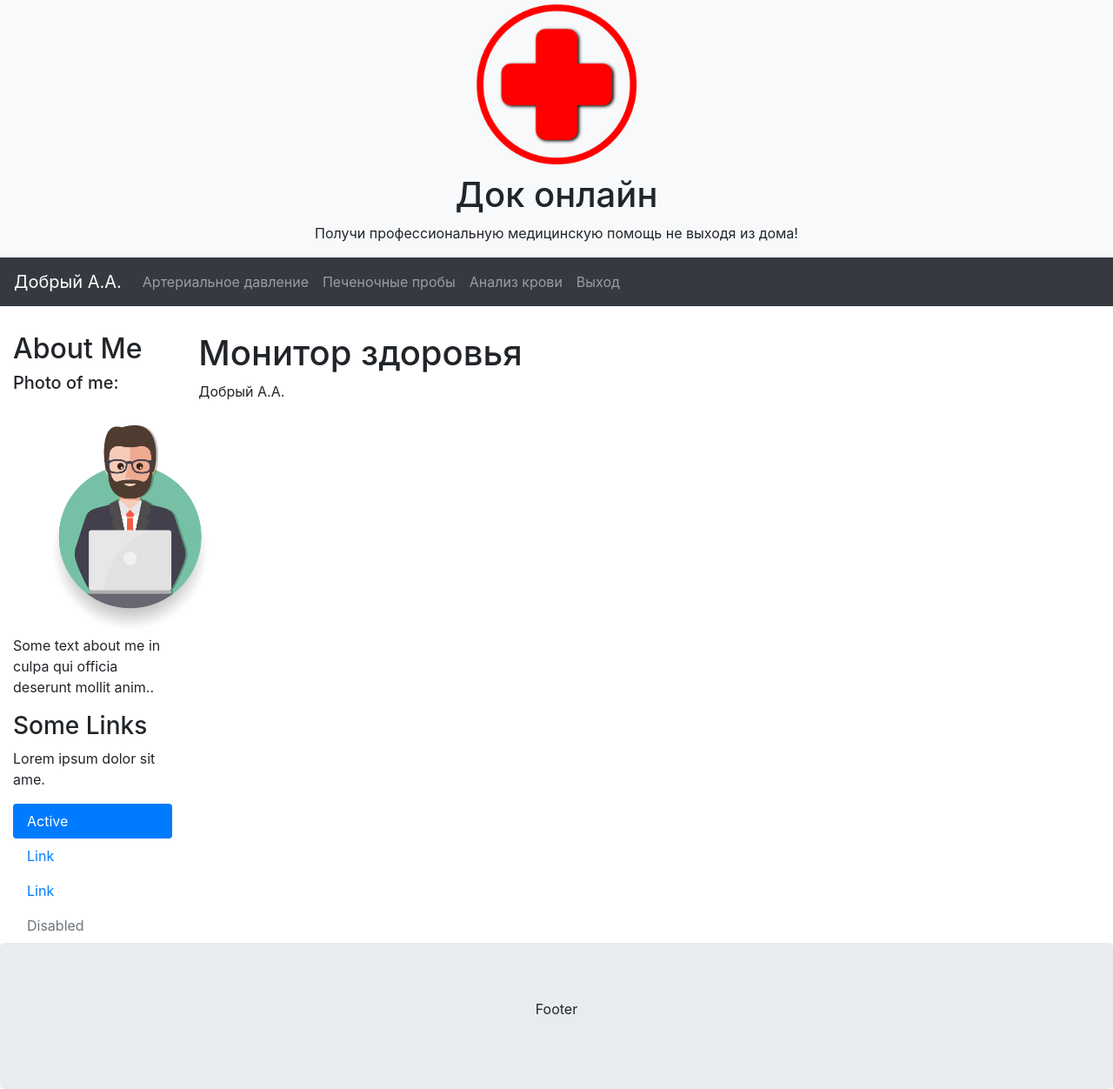
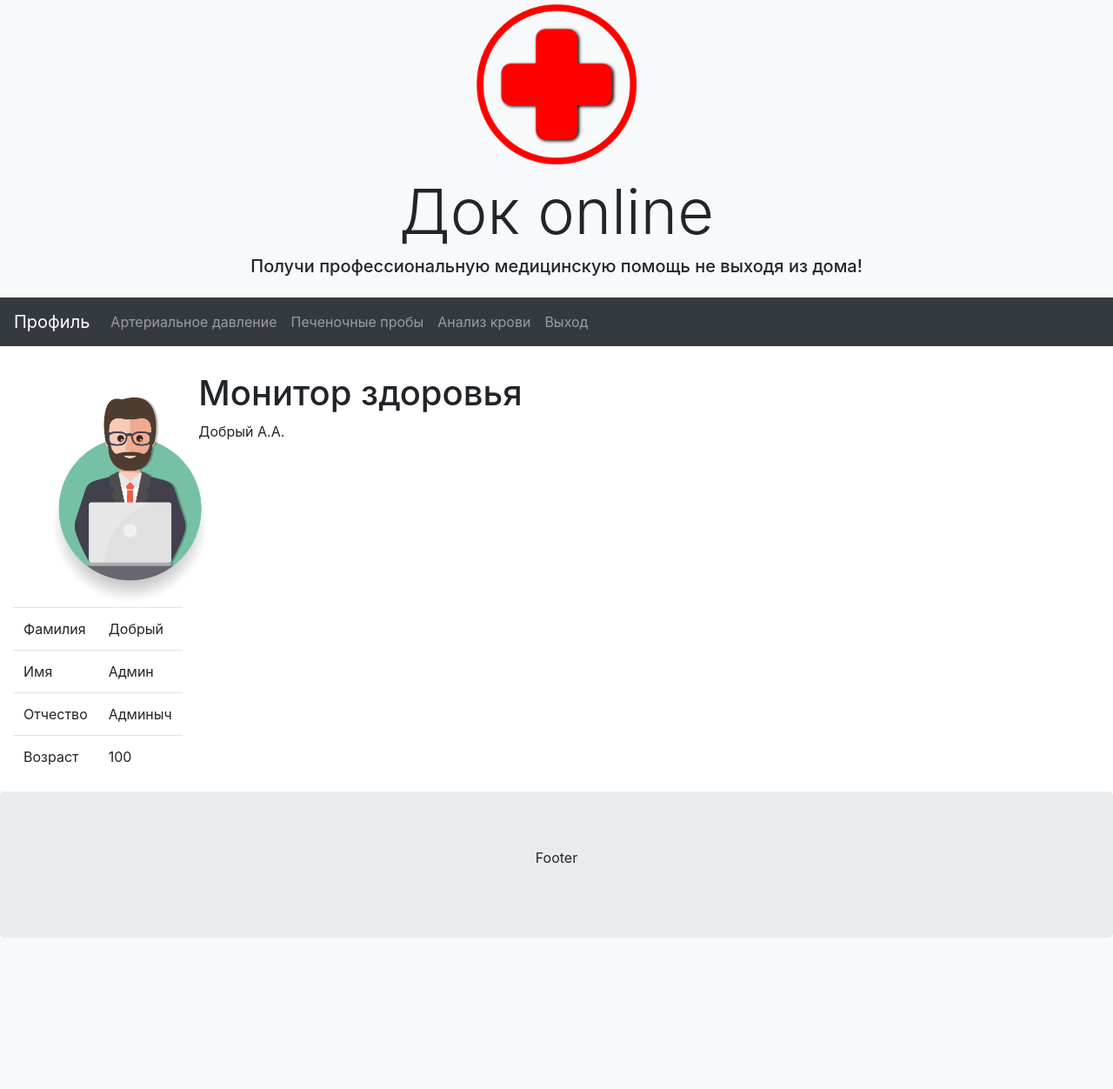
Before and after one commit to obver170/health, a Django app: page /monitor/ in a window 1280 px wide. Shown: the whole page at 87% size. After the commit the page ends 1078 px from the top, so only its background shows below. Run offline with Django 3.2, Linux system fonts and the light colour scheme; a user stored in the database is signed in; data comes from the database, SQL or seed files in the repository; both versions use the stored data as it was after the commit; some libraries are stand-ins or nearby versions.

Commit message:
Стабильное состояние

```diff
--- a/monitor/code/arterial_pressure.py
+++ b/monitor/code/arterial_pressure.py
@@ -71,7 +71,7 @@ class ArterialCheck:
 
     # Служебный метод, проверяет вхождение текущего давления в безопасный диапазон, диагностирует Гипертонию и Гипотонию
     def arterial_check(self, t_press, t_normal, b_press, b_normal):
-        result = 'Артериальное давление в норме'
+        result ='Артериальное давление в норме'
         t_safe_range = self.safe_range('top', t_normal)
         b_safe_range = self.safe_range('bottom', b_normal)
         if t_press in t_safe_range and b_press in b_safe_range:
--- a/monitor/models.py
+++ b/monitor/models.py
@@ -14,6 +14,7 @@ class Arterial(models.Model):
     top_pressure = models.IntegerField(verbose_name="Верхнее давление", default="120")
     fast_check = models.CharField(max_length=100, default='')
     date = models.DateTimeField(auto_now=True)
+    problem = models.BooleanField(verbose_name="Проблема?", default=False)
 
     person = models.ForeignKey(User, on_delete=models.CASCADE, verbose_name='Профиль', default=1)
 
--- a/monitor/templates/monitor/account.html
+++ b/monitor/templates/monitor/account.html
@@ -4,28 +4,33 @@
 {% block account %}
 
 <div class="col-sm-2">
-    <h2>About Me</h2>
-    <h5>Photo of me:</h5>
     <div> <img src="{{person.photo.url}}" alt="Картинка" width="270" height="270"></div>
-    <p>Some text about me in culpa qui officia deserunt mollit anim..</p>
-    <h3>Some Links</h3>
-    <p>Lorem ipsum dolor sit ame.</p>
-    <ul class="nav nav-pills flex-column">
-        <li class="nav-item">
-            <a class="nav-link active" href="#">Active</a>
-        </li>
-        <li class="nav-item">
-            <a class="nav-link" href="#">Link</a>
-        </li>
-        <li class="nav-item">
-            <a class="nav-link" href="#">Link</a>
-        </li>
-        <li class="nav-item">
-            <a class="nav-link disabled" href="#">Disabled</a>
-        </li>
-    </ul>
+    <table class="table">
+    <tbody>
+      <tr>
+        <td>Фамилия</td>
+        <td>{{person.surname}}</td>
+      </tr>
+      <tr>
+        <td>Имя</td>
+        <td>{{person.name}}</td>
+      </tr>
+      <tr>
+        <td>Отчество</td>
+        <td>{{person.patronymic}}</td>
+      </tr>
+      <tr>
+        <td>Возраст</td>
+        <td>{{age}}</td>
+      </tr>
+    </tbody>
+  </table>
+
+
+
     <hr class="d-sm-none">
-</div> <div class="col-sm-10">
+</div>
+<div class="col-sm-10">
     {% block content %} {% endblock %}
 </div>
 
--- a/monitor/templates/monitor/base.html
+++ b/monitor/templates/monitor/base.html
@@ -19,13 +19,14 @@
                 <img src="{% static 'monitor/krest.png' %}" alt="Логотип" width="200" height="200">
             </div>
             <div class="col-sm-12">
-                <h1>Док онлайн</h1>
-                <p>Получи профессиональную медицинскую помощь не выходя из дома!</p>
+                <h1 class="display-3">Док online</h1>
+                <h5 class="pb-3">Получи профессиональную медицинскую помощь не выходя из дома!</h5>
+
             </div>
         </div>
 
         <nav class="navbar navbar-expand-sm bg-dark navbar-dark">
-            <a class="navbar-brand" href="{% url 'monitor:index' %}">{{person}} </a>
+            <a class="navbar-brand" href="{% url 'monitor:index' %}">Профиль</a>
             <button class="navbar-toggler" type="button" data-toggle="collapse" data-target="#collapsibleNavbar">
                 <span class="navbar-toggler-icon"></span>
             </button>
--- a/monitor/views.py
+++ b/monitor/views.py
@@ -7,19 +7,17 @@ from django.contrib.auth.decorators import login_required
 from datetime import date
 
 
-# def index(request):
-#     pressure = Arterial.objects.all()
-#     form = ArterialForm()
-#     context = {'pressure': pressure,
-#                'form': form,
-#                }
-#     return render(request, 'monitor/index.html', context)
 
 @login_required
 def index(request):
     person = Person.objects.get(user=request.user)
+
+    today = date.today()
+    age = today.year - person.dob.year
+
     context = {
         'person': person,
+        'age':age,
     }
     return render(request, 'monitor/index.html', context)
 
@@ -38,7 +36,6 @@ def bp(request):
         if form.is_valid():
 
             arterial = form.save(commit=False)
-
             arterial.person = request.user
             arterial.name = person.name
             arterial.sex = person.sex
@@ -50,7 +47,6 @@ def bp(request):
             arterial.save()
 
     pressure = Arterial.objects.filter(person=request.user)
-    print('!!!!!!!!!!' + str(pressure))
     form = ArterialForm()
     context = {'pressure': pressure,
                'form': form,
```
Also changed, not shown: monitor/templates/monitor/bp.html (+29 -17 lines), db.sqlite3.
